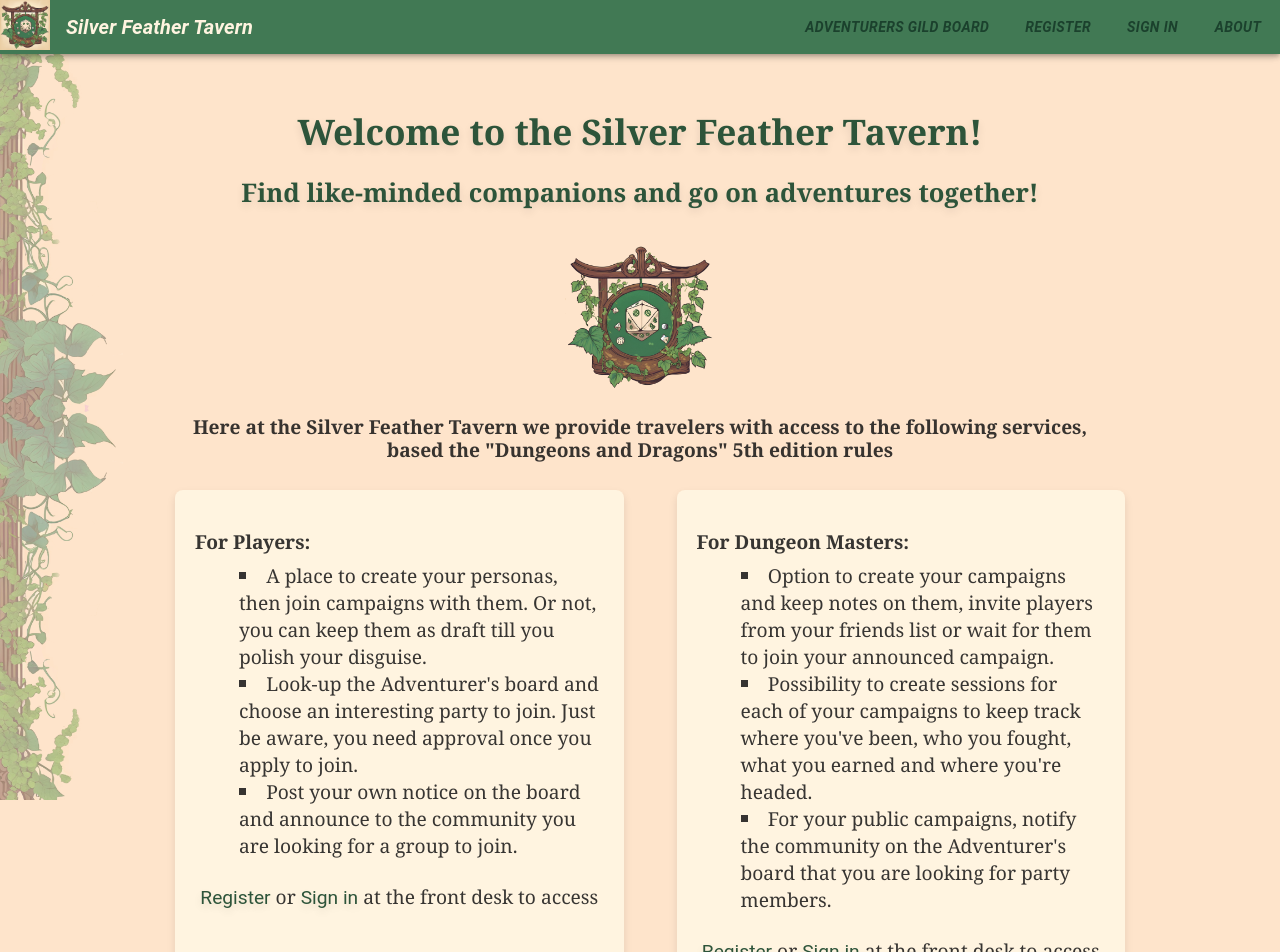
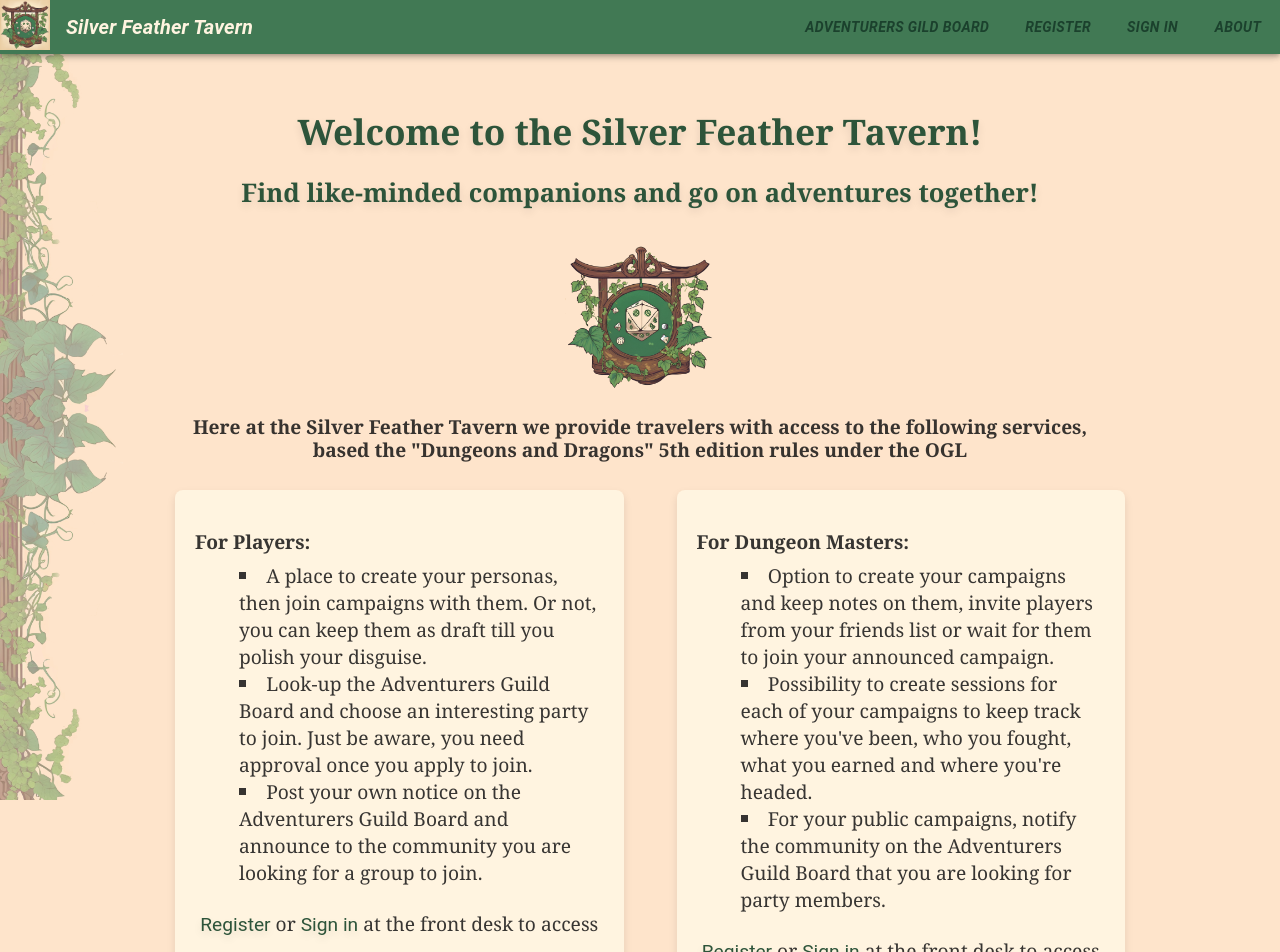
Before and after one commit to Jenaldin/Silver-Feather_React_Jul2024, a React (Vite) app in the folder client/: page / in a window 1280 px wide. Shown: the top 952 px of the page. Built offline with nearby package versions, Linux system fonts and the light colour scheme.

Commit message:
Edited texts on home

```diff
--- a/client/src/components/home/Home.jsx
+++ b/client/src/components/home/Home.jsx
@@ -1,50 +1,93 @@
-import React from 'react';
-import { Link } from 'react-router-dom';
+import React from "react";
+import { Link } from "react-router-dom";
 
-import '../../../public/styles/styles.css';
+import "../../../public/styles/styles.css";
 
 export default function Home() {
    return (
-      <section id="home" className='main-content'>
-         <div id="titles" className='home-titles'>
+      <section id="home" className="main-content">
+         <div id="titles" className="home-titles">
             <h1>Welcome to the Silver Feather Tavern!</h1>
             <h4>Find like-minded companions and go on adventures together!</h4>
          </div>
-         <div id='img-logo'><img src="/images/logo.png" style={{ height: '150px', width: '150px' }} ></img></div>
+         <div id="img-logo">
+            <img
+               src="/images/logo.png"
+               style={{ height: "150px", width: "150px" }}
+            ></img>
+         </div>
          <div id="text">
-            <h6 className='heading-small'>Here at the Silver Feather Tavern we provide travelers with access to the following services,
-               based the "Dungeons and Dragons" 5th edition rules</h6>
+            <h6 className="heading-small">
+               Here at the Silver Feather Tavern we provide travelers with access to
+               the following services, based the "Dungeons and Dragons" 5th edition
+               rules under the OGL
+            </h6>
          </div>
          <div className="cards-container">
-         <div className='card-players'>
+            <div className="card-players">
                <h6>For Players:</h6>
                <ul>
-               <li>A place to create your personas, then join campaigns with them.
-                  Or not, you can keep them as draft till you polish your disguise.</li>
-               <li>Look-up the Adventurer's board and choose an interesting party to join.
-                  Just be aware, you need approval once you apply to join.</li>
-               <li>Post your own notice on the board and announce to the community you are looking for a group to join.</li>
+                  <li>
+                     A place to create your personas, then join campaigns with them. Or
+                     not, you can keep them as draft till you polish your disguise.
+                  </li>
+                  <li>
+                     Look-up the Adventurers Guild Board and choose an interesting party to
+                     join. Just be aware, you need approval once you apply to join.
+                  </li>
+                  <li>
+                     Post your own notice on the Adventurers Guild Board and announce to the community
+                     you are looking for a group to join.
+                  </li>
                </ul>
-            <p style={{ textAlign: 'center'}}>
-            <Link to="/register" className='card-links'>Register</Link> or <Link to="/sign-in" className='card-links'>Sign in</Link> at the front desk to access
+               <p style={{ textAlign: "center" }}>
+                  <Link to="/register" className="card-links">
+                     Register
+                  </Link>{" "}
+                  or{" "}
+                  <Link to="/sign-in" className="card-links">
+                     Sign in
+                  </Link>{" "}
+                  at the front desk to access
                </p>
             </div>
-         <div className='card-dms'>
+            <div className="card-dms">
                <h6>For Dungeon Masters:</h6>
                <ul>
-               <li>Option to create your campaigns and keep notes on them, invite players from your friends list or wait for them to join your announced campaign.</li>
-               <li>Possibility to create sessions for each of your campaigns to keep track where you've been, who you fought, what you earned and where you're headed.</li>
-               <li>For your public campaigns, notify the community on the Adventurer's board that you are looking for party members.</li>
+                  <li>
+                     Option to create your campaigns and keep notes on them, invite
+                     players from your friends list or wait for them to join your
+                     announced campaign.
+                  </li>
+                  <li>
+                     Possibility to create sessions for each of your campaigns to keep
+                     track where you've been, who you fought, what you earned and where
+                     you're headed.
+                  </li>
+                  <li>
+                     For your public campaigns, notify the community on the
+                     Adventurers Guild Board that you are looking for party members.
+                  </li>
                </ul>
-            <p style={{ textAlign: 'center'}}>
-               <Link to="/register" className='card-links'>Register</Link> or <Link to="/sign-in" className='card-links'>Sign in</Link> at the front desk to access
+               <p style={{ textAlign: "center" }}>
+                  <Link to="/register" className="card-links">
+                     Register
+                  </Link>{" "}
+                  or{" "}
+                  <Link to="/sign-in" className="card-links">
+                     Sign in
+                  </Link>{" "}
+                  at the front desk to access
                </p>
             </div>
          </div>
          <div id="text-2">
-            <h6 className='heading-small'>Not decided if you are going to join us and become a member of our fine establishment?
-               Browse below our latest from the Adventurer's Board. Enjoy!</h6>
+            <h6 className="heading-small">
+               Not decided if you are going to join us and become a member of our
+               fine establishment? Browse below our latest from the Adventurer's
+               Board. Enjoy!
+            </h6>
          </div>
       </section>
    );
-};
+}
```
Lines whose indentation alone changed are shown as unchanged.
